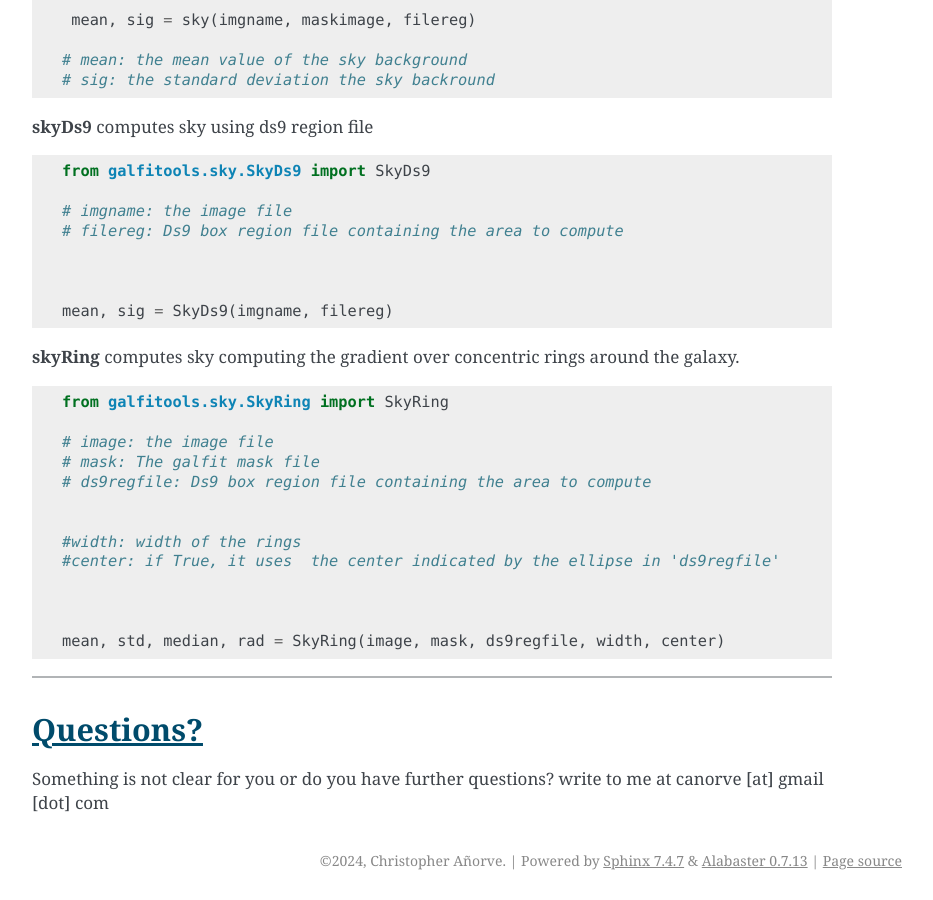
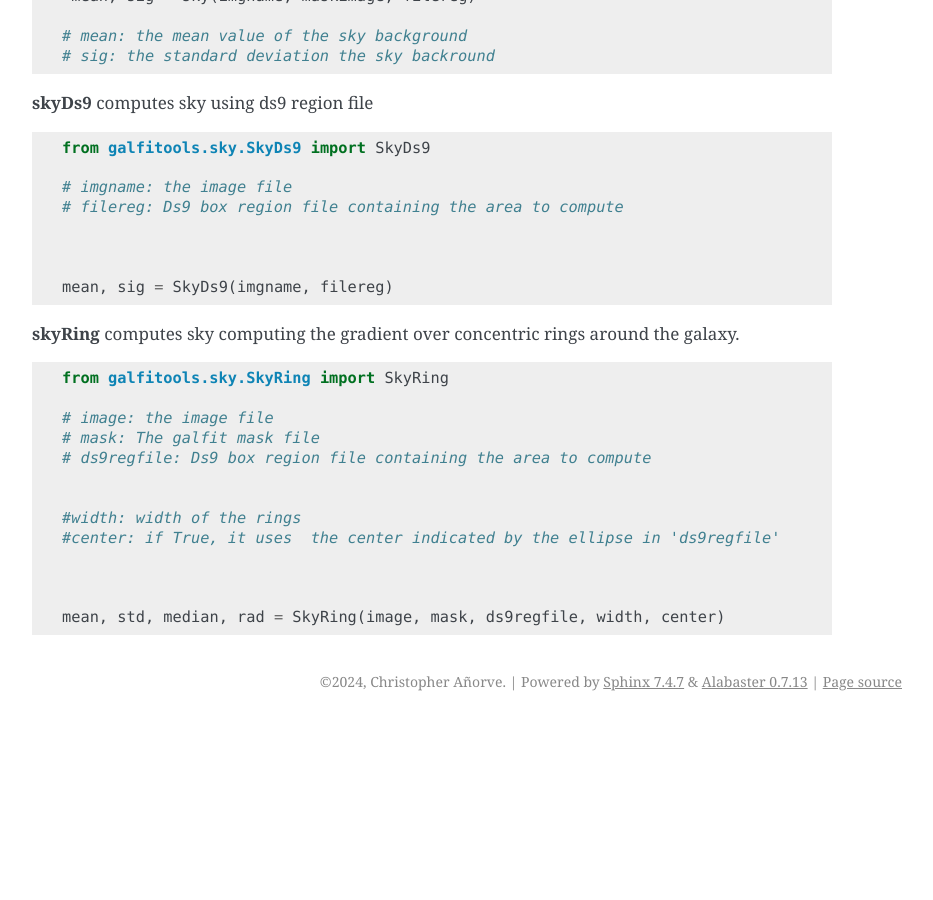
Before and after one commit to canorve/GALFITools, a Sphinx documentation site: the page built from docs/api.rst, in a window 1280 px wide and 900 px high, scrolled down 19670 px. Shown: the whole window, without its empty margins (338-1271 px from the left). Built offline with Sphinx 7.4.7, drawn with Linux system fonts in a browser that asks for light colours; after the commit the page ends 20391 px from its top, so only the background shows below that.

Commit message:
documentation updated

```diff
--- a/README.rst
+++ b/README.rst
@@ -144,7 +144,8 @@
 
 - Source code: `https://github.com/canorve/GALFITools <https://github.com/canorve/GALFITools>`__.
 
-:any: `Contributing <contributing>`
+- `Contributions and help <https://galfitools.readthedocs.io/en/latest/contributing.html>`
+
 
 
 --------------
--- a/docs/api.rst
+++ b/docs/api.rst
@@ -1191,15 +1191,3 @@
 
 
     mean, std, median, rad = SkyRing(image, mask, ds9regfile, width, center)
-
-
-
-
---------------
-
-**Questions?**
---------------
-
-
-Something is not clear for you or do you have further questions?
-write to me at canorve [at] gmail [dot] com
```
